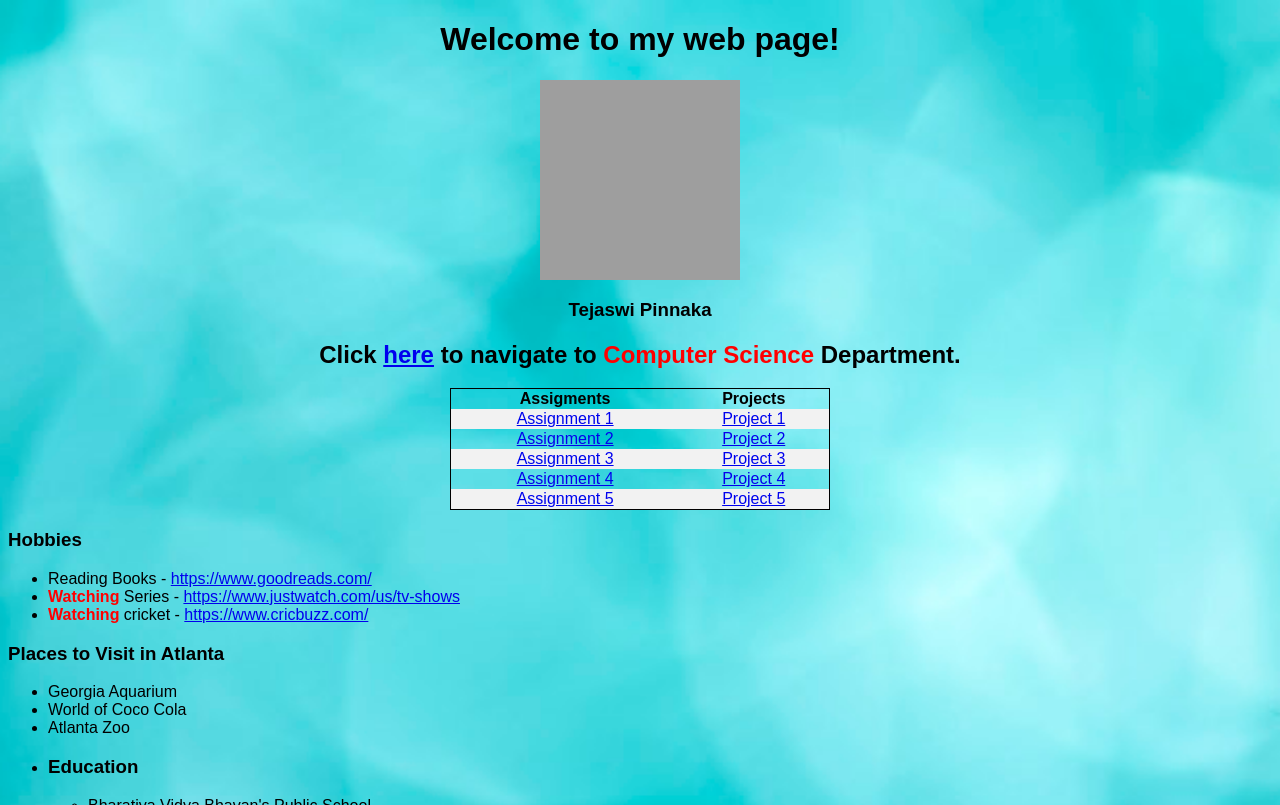
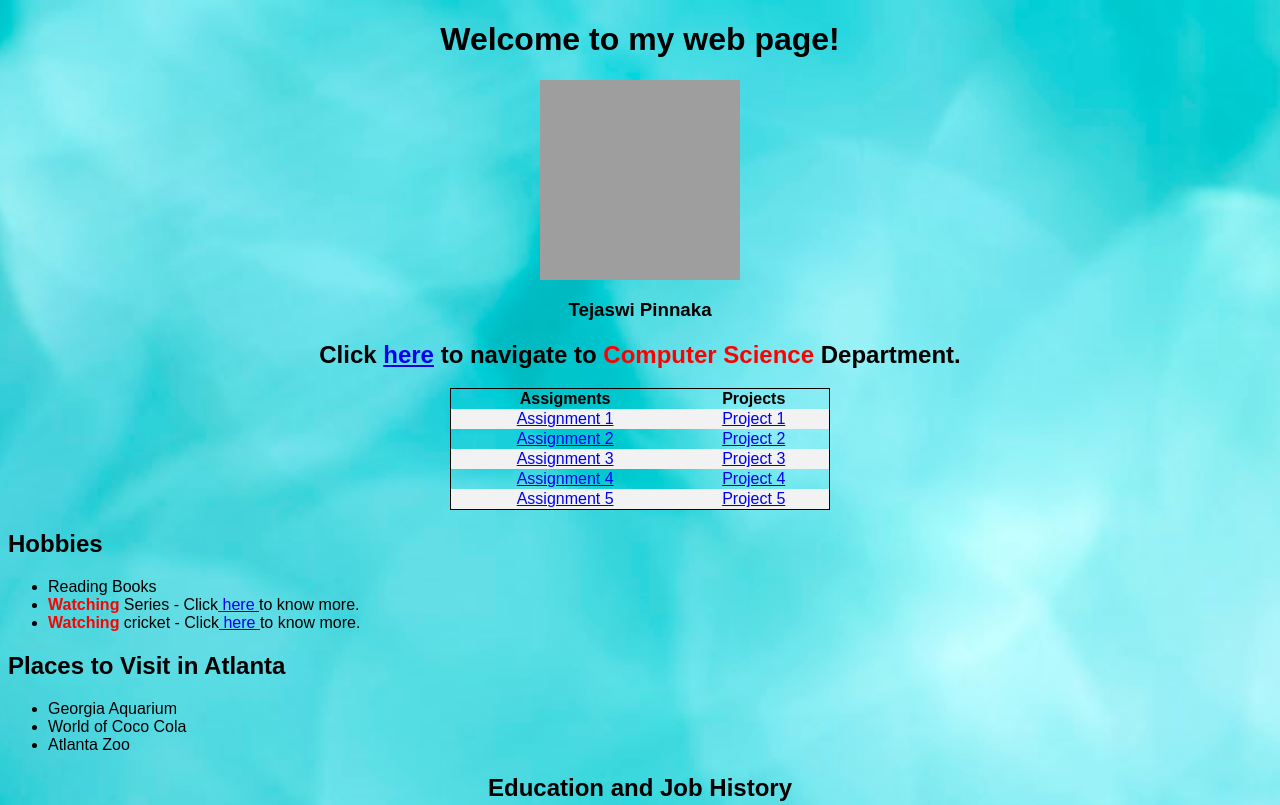
Before and after one commit to Tejaswi1706/tejaswipinnaka.github.io, a plain HTML site: page index.html in a window 1280 px wide. Shown: the top 805 px of the page. Drawn offline with Linux system fonts and the light colour scheme; grey boxes are pictures that could not be loaded.

Commit message:
Update index.html

```diff
--- a/index.html
+++ b/index.html
@@ -3,7 +3,7 @@
    <head>
       <meta charset="UTF-8">
       <link rel="stylesheet" href="style.css">
-      <title>404 Page Not Found</title>
+      <title>Namaste!</title>
    </head>
    <body>
       <h1>Welcome to my web page!</h1>
@@ -18,7 +18,7 @@
             <td class="tableelement">Projects</td>
          </tr>
          <tr>
-            <td><a href="file:///C:/Users/tejas/Documents/WP/Asgnmt1/index.html">Assignment 1</a></td>
+            <td><a href="index.html">Assignment 1</a></td>
             <td><a href="https://en.wikipedia.org/wiki/Apple_Inc.">Project 1</a></td>
          </tr>
          <tr>
@@ -38,18 +38,19 @@
             <td><a href="https://en.wikipedia.org/wiki/The_Home_Depot">Project 5</a></td>
          </tr>
       </table>
-      <h3 class="Lists">Hobbies</h3>
+      <h2 class="Lists">Hobbies</h3>
       <ul>
-         <li>Reading Books - <a href="https://www.goodreads.com/">https://www.goodreads.com/</a></li>
-         <li><span class="group">Watching</span> Series - <a href="https://www.justwatch.com/us/tv-shows">https://www.justwatch.com/us/tv-shows</a></li>
-         <li><span class="group">Watching</span> cricket - <a href="https://www.cricbuzz.com/">https://www.cricbuzz.com/</a></li>
+         <li>Reading Books</li>
+         <li><span class="group">Watching</span> Series - Click<a href="https://en.wikipedia.org/wiki/Television_show"> here </a>to know more.</li>
+         <li><span class="group">Watching</span> cricket - Click<a href="https://en.wikipedia.org/wiki/Cricket"> here </a>to know more.</li>
       </ul>
-      <h3 class="Lists">Places to Visit in Atlanta</h3>
+      <h2 class="Lists">Places to Visit in Atlanta</h3>
       <ul>
          <li>Georgia Aquarium</li>
          <li>World of Coco Cola</li>
          <li>Atlanta Zoo</li>
       </ul>
+      <h2 id="history">Education and Job History</h2>
       <ul>
          <li>
             <h3 class="Lists">Education</h3>
@@ -76,5 +77,6 @@
       <div>
          <p>I solemnly swear that I'm upto no good!</p>
       </div>
+      <p>Click <a href="style.css">here </a>to download CSS.</p>
    </body>
 </html>
```
